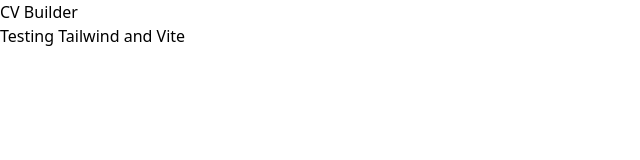
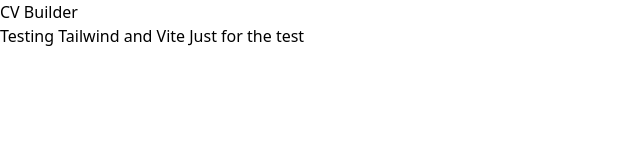
Before and after one commit to dnstoyanov/cv-builder-web, a React (Vite) app: page / in a window 1280 px wide. Shown: the top 160 px of the page, without its empty margins (0-640 px from the left). Built offline with nearby package versions, Linux system fonts and the light colour scheme.

Commit message:
just for the test

```diff
--- a/src/App.tsx
+++ b/src/App.tsx
@@ -6,7 +6,7 @@ const App = () => {
       </h1>
 
       <h2 className="font-regular text-red-600 text-center">
-        Testing Tailwind and Vite
+        Testing Tailwind and Vite Just for the test
       </h2>
     </div>
   );
```
